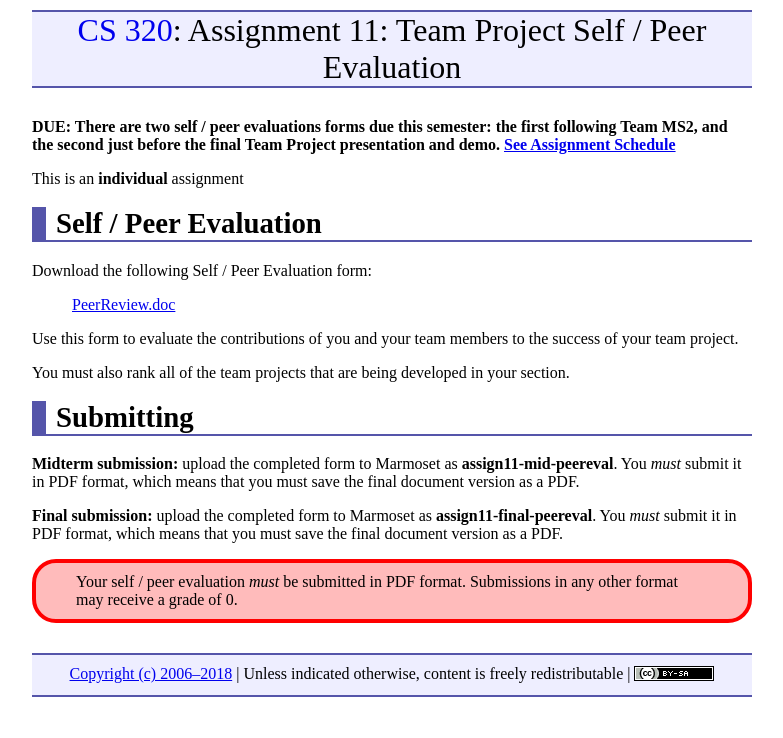
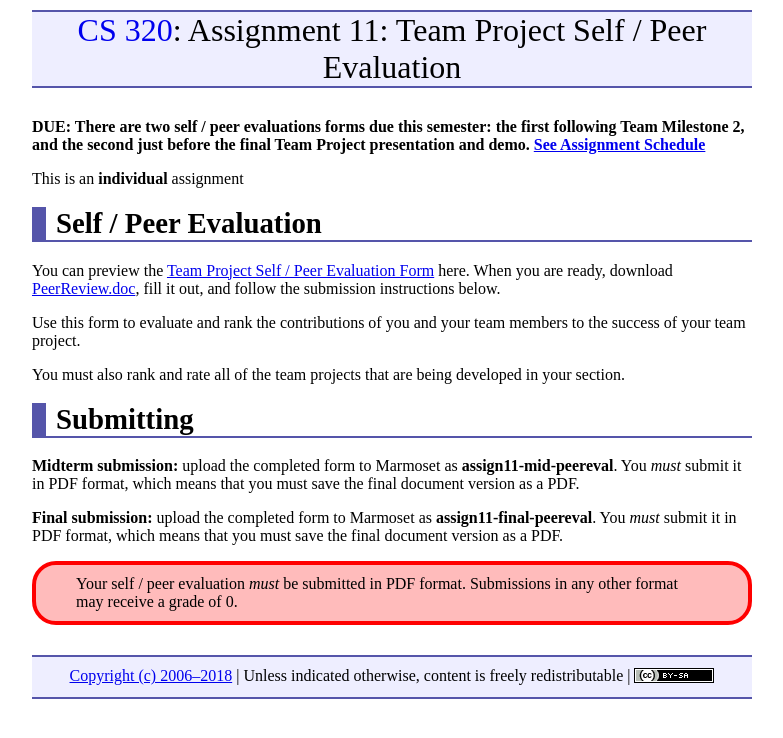
Before and after one commit to ycpcs/cs320-spring2018, a Jekyll site: the page built from assign/assign11.md, in a window 1280 px wide. Shown: the top 738 px of the page, without its empty margins (248-1031 px from the left). Built offline with Jekyll 4.4.1, drawn with Linux system fonts in a browser that asks for light colours.

Commit message:
updated eval form for ranking and teams

```diff
--- a/assign/assign11.md
+++ b/assign/assign11.md
@@ -3,19 +3,17 @@ layout: default
 title: "Assignment 11: Team Project Self / Peer Evaluation"
 ---
 
-**DUE: There are two self / peer evaluations forms due this semester: the first following Team MS2, and the second just before the final Team Project presentation and demo.  [See Assignment Schedule](index.html)**
+**DUE: There are two self / peer evaluations forms due this semester: the first following Team Milestone 2, and the second just before the final Team Project presentation and demo.  [See Assignment Schedule](index.html)**
 
 This is an **individual** assignment
 
 # Self / Peer Evaluation
 
-Download the following Self / Peer Evaluation form:
+You can preview the [Team Project Self / Peer Evaluation Form](PeerReview.pdf) here.  When you are ready, download [PeerReview.doc](PeerReview.doc), fill it out, and follow the submission instructions below.
 
-> [PeerReview.doc](PeerReview.doc)
+Use this form to evaluate and rank the contributions of you and your team members to the success of your team project.
 
-Use this form to evaluate the contributions of you and your team members to the success of your team project.
-
-You must also rank all of the team projects that are being developed in your section.
+You must also rank and rate all of the team projects that are being developed in your section.
 
 # Submitting
 
```
